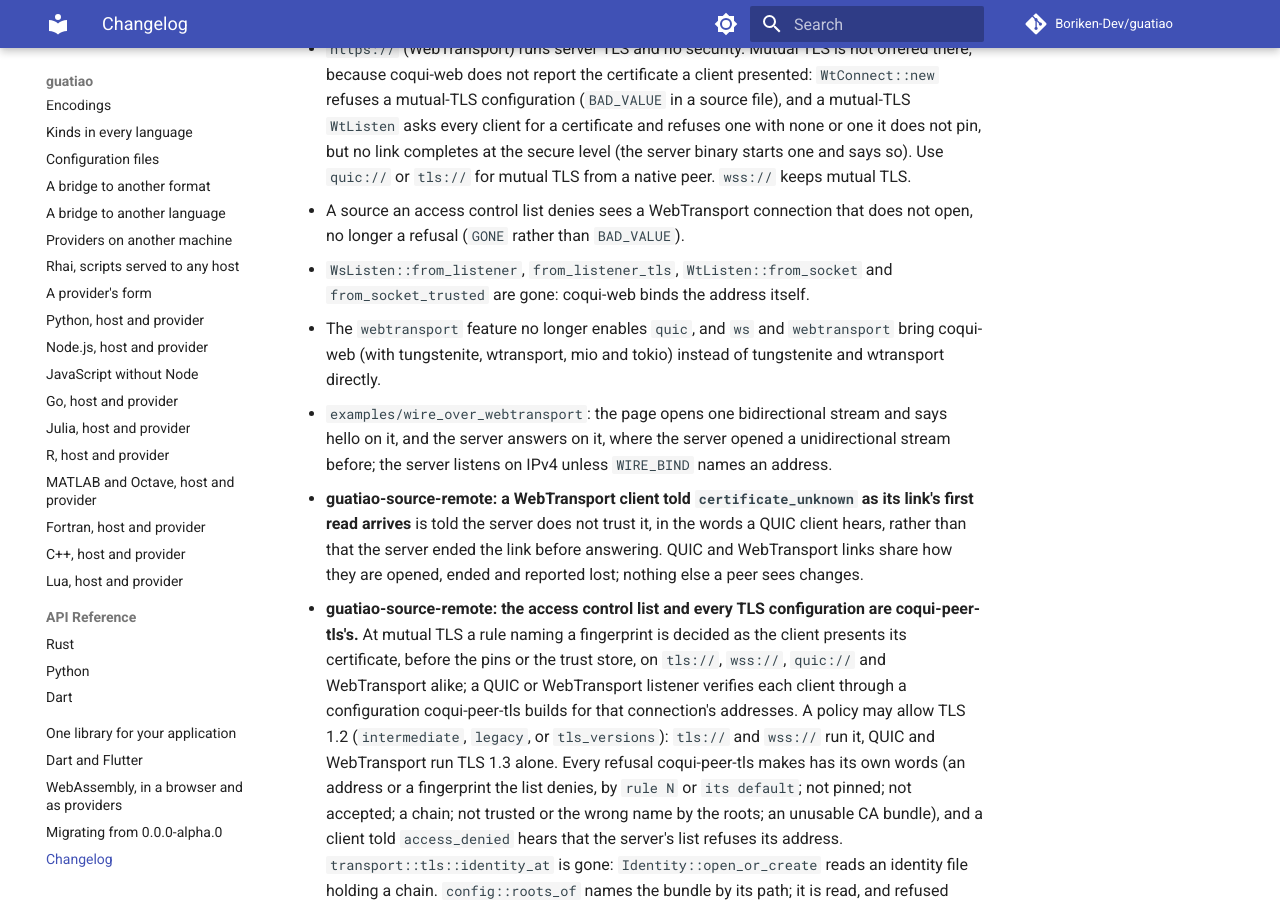
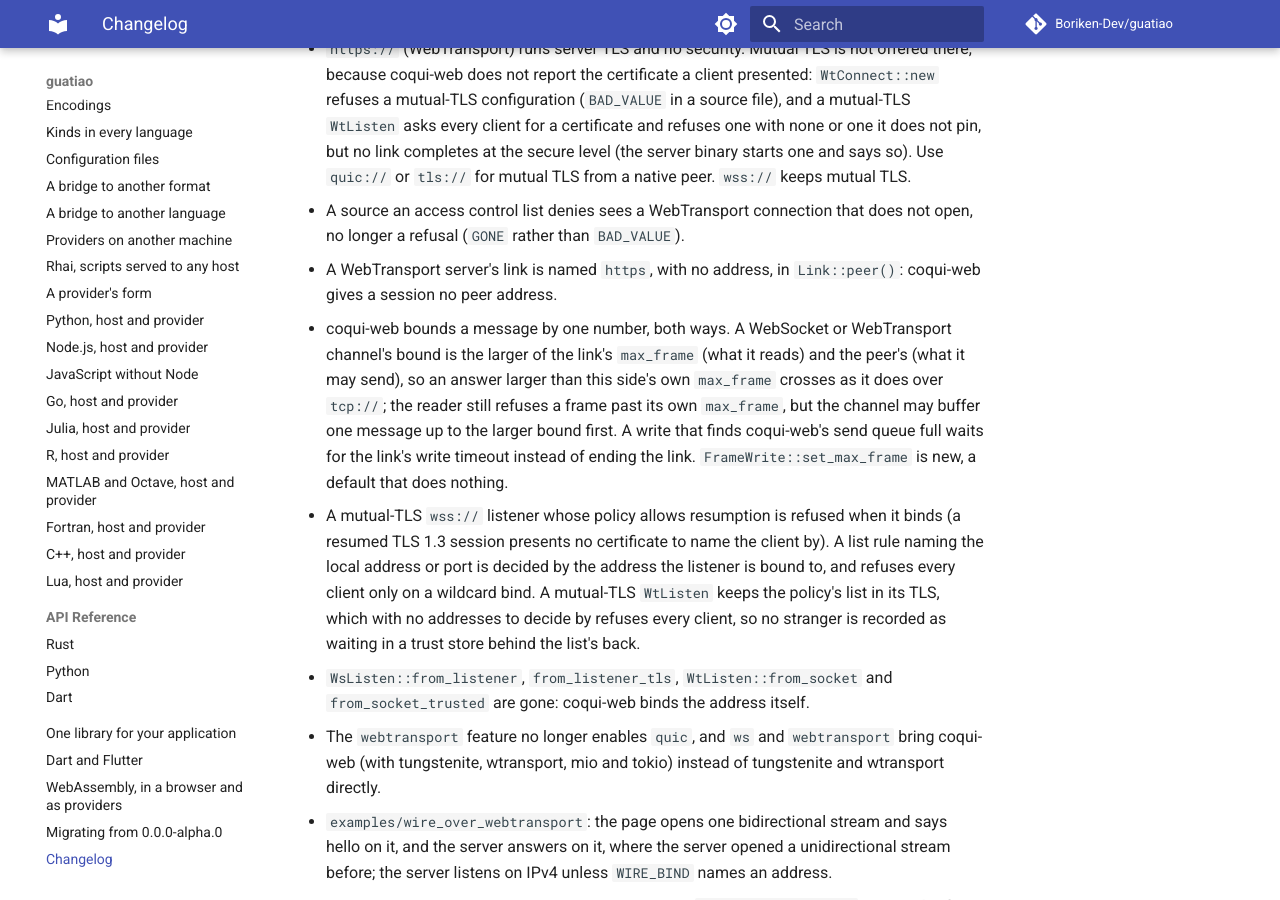
Before and after one commit to Boriken-Dev/guatiao, an MkDocs documentation site: the page built from docs/changelog.md, in a window 1280 px wide and 900 px high, scrolled down 32223 px. Built offline with MkDocs 1.6.1 and Material for MkDocs 9.7.7, drawn with Linux system fonts in a browser that asks for light colours; comment, search, counter and statistics services are not loaded.

Commit message:
docs: the message bound, the write wait, resumption and the list's destination rules on coqui-web transports

```diff
--- a/CHANGELOG.md
+++ b/CHANGELOG.md
@@ -1570,6 +1570,25 @@ write now.
   - A source an access control list denies sees a WebTransport connection
     that does not open, no longer a refusal (`GONE` rather than
     `BAD_VALUE`).
+  - A WebTransport server's link is named `https`, with no address, in
+    `Link::peer()`: coqui-web gives a session no peer address.
+  - coqui-web bounds a message by one number, both ways. A WebSocket or
+    WebTransport channel's bound is the larger of the link's `max_frame`
+    (what it reads) and the peer's (what it may send), so an answer larger
+    than this side's own `max_frame` crosses as it does over `tcp://`; the
+    reader still refuses a frame past its own `max_frame`, but the channel
+    may buffer one message up to the larger bound first. A write that finds
+    coqui-web's send queue full waits for the link's write timeout instead
+    of ending the link. `FrameWrite::set_max_frame` is new, a default that
+    does nothing.
+  - A mutual-TLS `wss://` listener whose policy allows resumption is
+    refused when it binds (a resumed TLS 1.3 session presents no
+    certificate to name the client by). A list rule naming the local
+    address or port is decided by the address the listener is bound to, and
+    refuses every client only on a wildcard bind. A mutual-TLS
+    `WtListen` keeps the policy's list in its TLS, which with no addresses
+    to decide by refuses every client, so no stranger is recorded as
+    waiting in a trust store behind the list's back.
   - `WsListen::from_listener`, `from_listener_tls`, `WtListen::from_socket`
     and `from_socket_trusted` are gone: coqui-web binds the address itself.
   - The `webtransport` feature no longer enables `quic`, and `ws` and
```
Also changed, not shown: crates/guatiao-source-remote/AGENTS.md (+17 -4 lines), docs/remote.md (+1 -1 lines), 1 other file.
